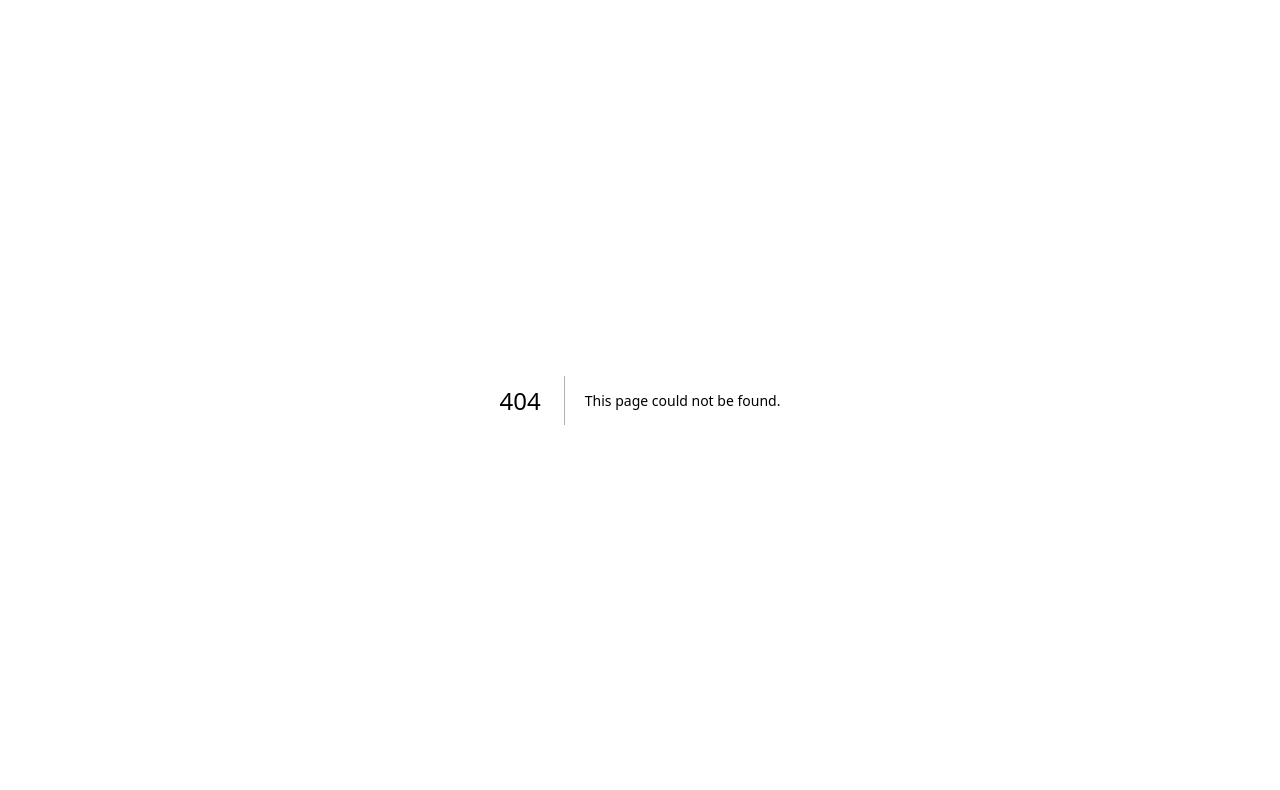
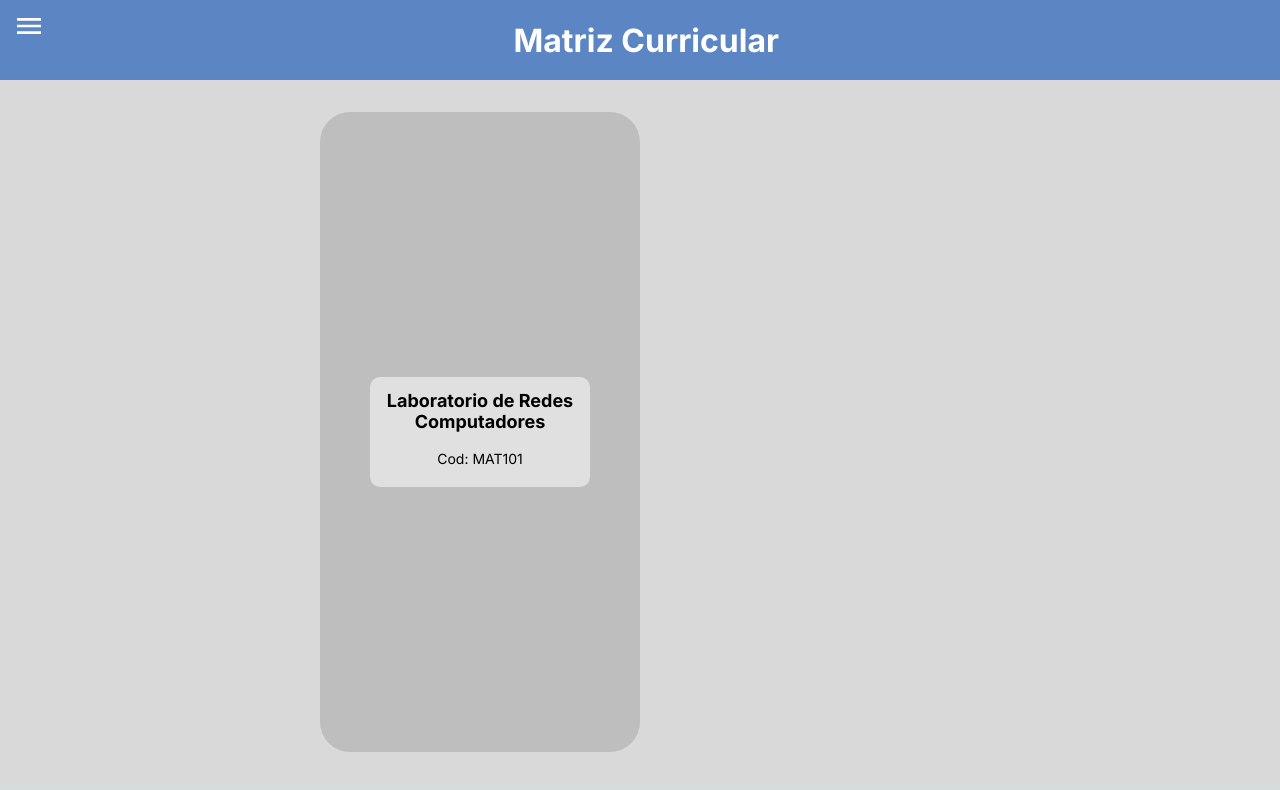
Before and after one commit to Doardot/MatrizCurricular-Frontend, a Next.js app: page /disciplinas in a window 1280 px wide. Before the commit this address had no page. Shown: the top 790 px of the page. Built offline with nearby package versions, Linux system fonts and the light colour scheme.

Commit message:
Criação dos componentes de disciplina, header e semestre

```diff
--- /dev/null
+++ b/src/app/disciplinas/page.tsx
@@ -0,0 +1,31 @@
+import Header from '@/components/Header';
+import DisciplinaCard from "@/components/DisciplinaCard";
+import './styles.css';
+
+
+
+import React from 'react';
+
+export default function Disciplinas() {
+
+    const disciplinaExemplo = {
+        nome: 'Laboratorio de Redes Computadores',
+        codCred: 'MAT101',
+        semestre: '2022.1'
+    };
+
+    return <>
+        <div className="body">
+            <Header />
+            <div className="page">
+
+                <div className="cardSemester">
+                    <DisciplinaCard disciplina={disciplinaExemplo} />
+                </div>
+
+
+            </div>
+        </div>
+
+    </>
+}
--- /dev/null
+++ b/src/app/disciplinas/styles.css
@@ -0,0 +1,33 @@
+.body {
+    display: grid;
+    height: 100%;
+    grid-template-columns: 1fr;
+    grid-template-rows: 0fr 9fr;
+    margin: auto;
+    height: 98vh;
+    background-color: rgba(217, 217, 217, 1);
+}
+
+.header {
+    display: grid;
+    grid-template-columns: 1fr;
+}
+
+.page {
+    grid-row: 2;
+    display: grid;
+    grid-template-columns: 1fr 1fr 1fr 1fr;
+
+}
+
+.cardSemester {
+    grid-row: 2;
+    grid-column: 2;
+    display: flex;
+    background-color: rgba(190, 190, 190, 1);
+    border-radius: 30px;
+    width: 20rem;
+    height: 40rem;
+    align-items: center;
+    justify-content: center;
+}
--- /dev/null
+++ b/src/components/DisciplinaCard/index.css
@@ -0,0 +1,36 @@
+.cardDisciplina{
+    width: 220px;
+    height: 110px;
+    border-radius: 10px;
+    border-left: 5px;
+    background-color: rgba(224, 224, 224, 1);
+    color: black;
+    display: grid;
+    grid-template-columns: 8px 204px 8px;
+    grid-template-rows: 8px 52px 42px 8px;
+}
+
+.tituloDisciplina{
+    grid-column: 2;
+    grid-row: 2;
+    font-size: 12px;
+    display: flex;
+    align-items: center;
+    justify-content: center;
+    width:100%;
+    text-overflow: ellipsis;
+    overflow: auto;
+    text-align: center;
+}
+
+.descricaoDisciplina{
+    grid-column: 2;
+    grid-row:3;
+    font: Inter;
+    font-weight: medium;
+    font-size: 14px;
+    display: flex;
+    align-items: center;
+    justify-content: center;
+    width:100%;
+}
--- /dev/null
+++ b/src/components/DisciplinaCard/index.tsx
@@ -0,0 +1,25 @@
+import React from 'react';
+import './index.css';
+
+interface DisciplinaCardProps {
+    disciplina: {
+        semestre: string;
+        nome: string;
+        codCred: string;
+    }
+}
+
+export default function DisciplinaCard({
+    disciplina: { semestre, nome, codCred }
+}: DisciplinaCardProps) {
+    return (
+        <div className="cardDisciplina" data-semester={semestre}>
+            <div className="tituloDisciplina">
+                <h2 style={{ margin: '0' }}>{nome}</h2>
+            </div>
+            <p className="descricaoDisciplina">
+                Cod: {codCred}
+            </p>
+        </div>
+    );
+}
--- /dev/null
+++ b/src/components/Header/index.css
@@ -0,0 +1,26 @@
+.cardHeader{
+    display: grid;
+    grid-template-columns: 0.1fr 1fr 9fr 0.1fr;
+    grid-template-rows: 10px 60px 10px;
+    width: 100%;
+    height: 80px;
+    background-color: rgba(92, 133, 195, 1);
+}
+
+.iconHeader{
+    grid-column: 2;
+    grid-row: 2;
+    color:white;
+    font-size: 60px;
+}
+
+.titleHeader{
+    grid-column: 3;
+    grid-row: 2;
+    font-size: 32px;
+    display: flex;
+    align-items: center;
+    justify-content: center;
+    width:90%;
+    color:white;
+}
--- /dev/null
+++ b/src/components/Header/index.tsx
@@ -0,0 +1,12 @@
+import React from 'react';
+import './index.css';
+import MenuIcon from '@mui/icons-material/Menu';
+
+export default function Header() {
+    return (
+        <div className="cardHeader">
+            <MenuIcon className='iconHeader' style={{ fontSize: '2rem' }} />
+            <h2 className="titleHeader" style={{ margin: '1' }}>Matriz Curricular</h2>
+        </div>
+    );
+}
```
Also changed, not shown: package.json (+8 -4 lines), src/app/page.tsx (+2 -92 lines), src/components/DisciplinaList/index.tsx (added, +24 -0 lines), src/components/SemestreContainer/index.css (added, +9 -0 lines), src/components/SemestreContainer/index.tsx (added, +9 -0 lines), 1 other file (tests, documents, lock files or other folders).
